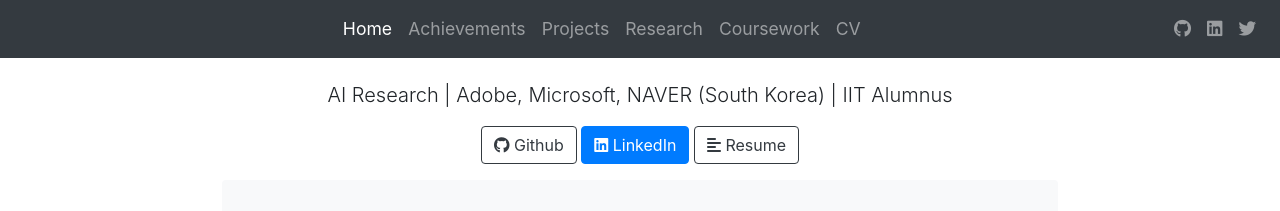
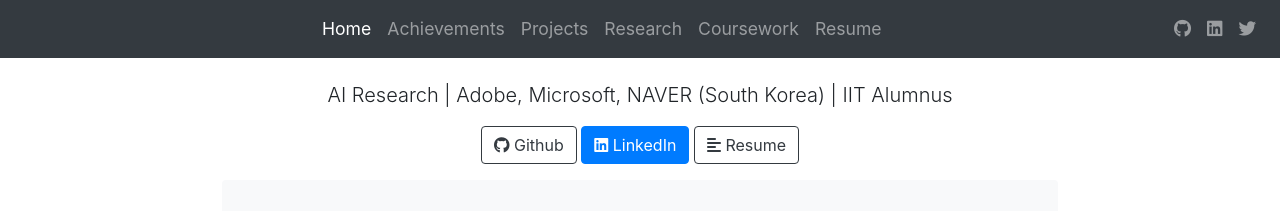
Before and after one commit to thenamangoyal/thenamangoyal.github.io, a Jekyll site: the page built from index.html, in a window 1280 px wide. Shown: the top 211 px of the page. Built offline with Jekyll 4.4.1, drawn with Linux system fonts in a browser that asks for light colours; nearby versions of some CDN libraries.

Commit message:
Navbar CV -> Resume

```diff
--- a/_includes/bsnavbar.html
+++ b/_includes/bsnavbar.html
@@ -21,7 +21,7 @@
             </li>
             {% endfor %}
             <li class="nav-item">
-                <a target="_blank" class="nav-link" href="https://bit.ly/namangoyal">CV</a>
+                <a target="_blank" class="nav-link" href="https://bit.ly/namangoyal">Resume</a>
             </li>
         </ul>
         <ul class="nav navbar-nav flex-row justify-content-between">
```
